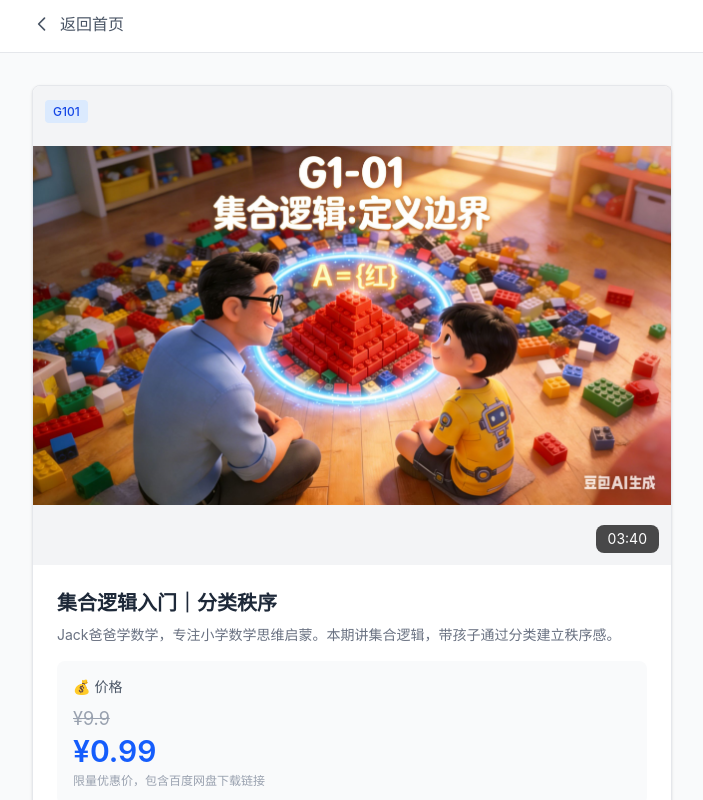
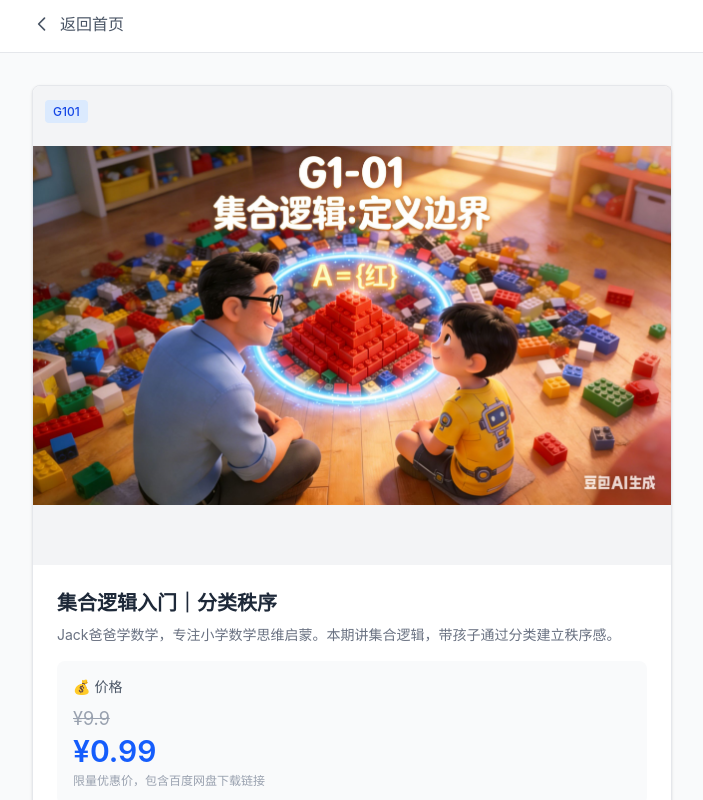
Before and after one commit to colorday655-glitch/dad-jack-learns-math, a Next.js app: page /product/G101 in a window 1280 px wide. Shown: the top 800 px of the page, without its empty margins (288-991 px from the left). Built offline with nearby package versions, Linux system fonts and the light colour scheme.

Commit message:
fix: 产品详情页去掉视频时长

```diff
--- a/app/product/[id]/page.tsx
+++ b/app/product/[id]/page.tsx
@@ -240,11 +240,6 @@ function SingleVideoPage({ id }: { id: string }) {
                 {video.id}
               </span>
             </div>
-            {video.duration && (
-              <span className="absolute bottom-3 right-3 bg-black/70 text-white text-sm px-3 py-1 rounded-lg">
-                {video.duration}
-              </span>
-            )}
           </div>
 
           <div className="p-6">
```
